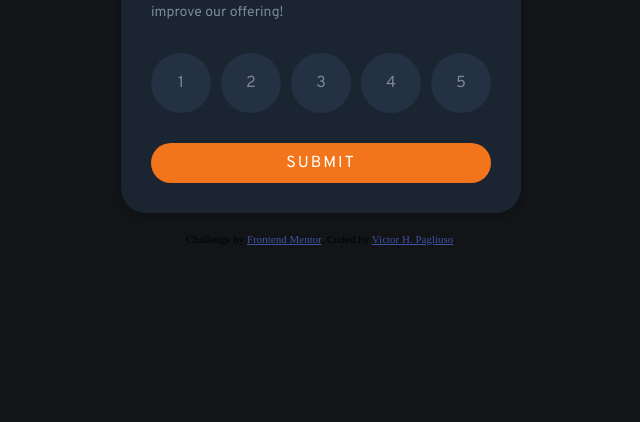
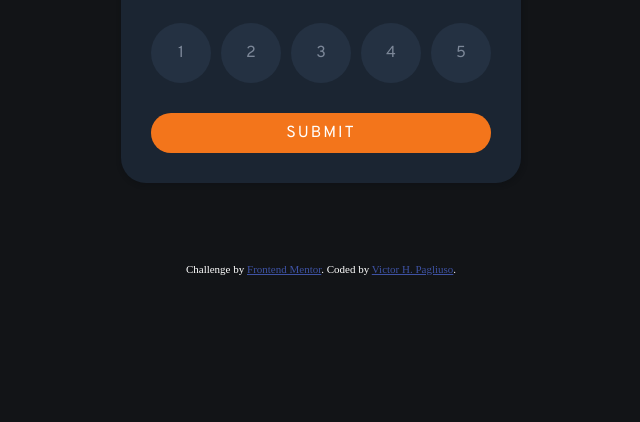
Before and after one commit to Victorhumbert/interactive-rating-component-main, a plain HTML site: page index.html in a window 1280 px wide. Shown: the part 378-800 px from the top of the page, without its empty margins (319-959 px from the left). Drawn offline with Linux system fonts and the light colour scheme.

Commit message:
versão final

```diff
--- a/index.html
+++ b/index.html
@@ -12,8 +12,10 @@
 
   <style>
     .attribution {
+      margin-top: 60px;
       font-size: 11px;
       text-align: center;
+      color: #fff;
     }
 
     .attribution a {
@@ -58,9 +60,7 @@
       <button id="enviar" onclick="enviar()" type="submit">Submit</button>
 
     </section>
-    <!-- Rating state end -->
 
-    <!-- Thank you state start -->
     <section class="agradecimentos">
       <div>
         <span id="dc">You selected out of 5</span>
@@ -71,7 +71,6 @@
       <p>We appreciate you taking the time to give a rating. If you ever need more support,
         don’t hesitate to get in touch!</p>
     </section>
-    <!-- Thank you state end -->
   </main>
 
   <div class="attribution">
```
